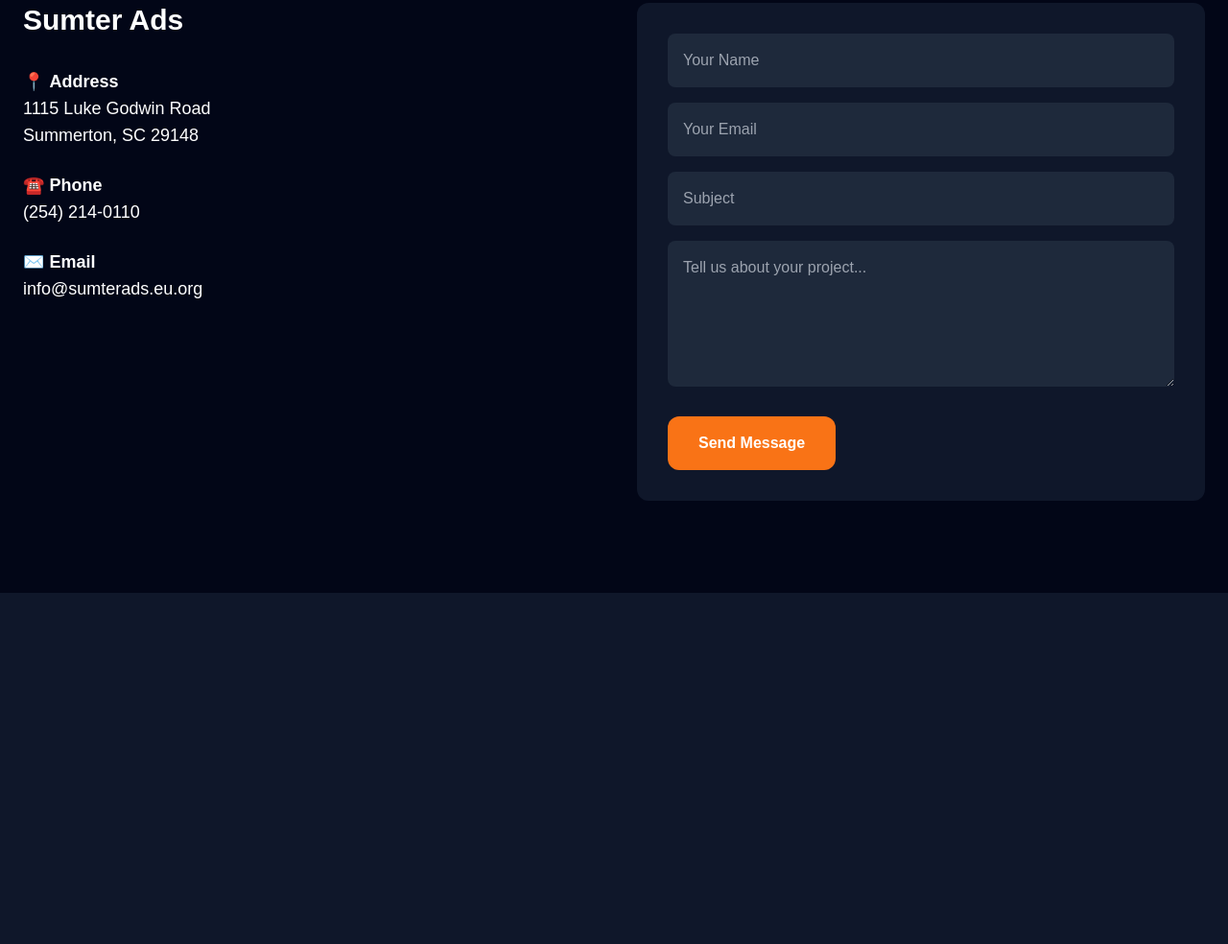
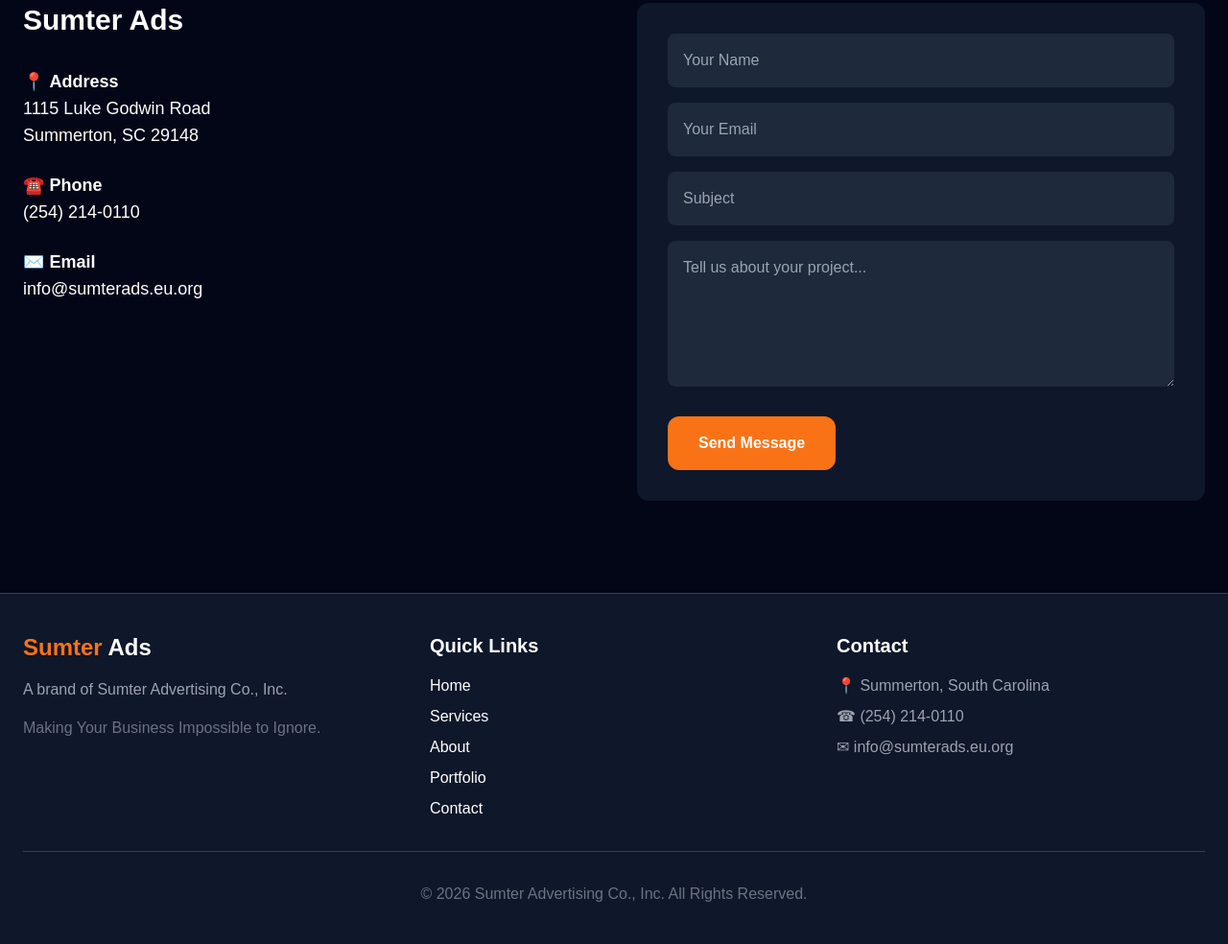
Before and after one commit to barbararod650-eng/SumterAds-Website, a plain HTML site: page index.html in a window 1280 px wide. Shown: the part 3764-4748 px from the top of the page at 96% size. Before the commit the page ends 4382 px from the top, so only its background shows below. Drawn offline with nearby package versions, Linux system fonts and the light colour scheme.

Commit message:
Add footer section

```diff
--- a/index.html
+++ b/index.html
@@ -413,6 +413,87 @@
     </div>
 
 </section>
+<!-- Footer -->
+<footer class="bg-slate-900 border-t border-slate-700 py-10">
+
+    <div class="max-w-7xl mx-auto px-6">
+
+        <div class="grid md:grid-cols-3 gap-10">
+
+            <!-- Company -->
+            <div>
+
+                <h3 class="text-2xl font-bold">
+                    <span class="text-orange-500">Sumter</span> Ads
+                </h3>
+
+                <p class="text-gray-400 mt-4">
+                    A brand of Sumter Advertising Co., Inc.
+                </p>
+
+                <p class="text-gray-500 mt-4">
+                    Making Your Business Impossible to Ignore.
+                </p>
+
+            </div>
+
+            <!-- Quick Links -->
+            <div>
+
+                <h3 class="text-xl font-bold mb-4">
+                    Quick Links
+                </h3>
+
+                <ul class="space-y-2">
+
+                    <li><a href="#home" class="hover:text-orange-500">Home</a></li>
+
+                    <li><a href="#services" class="hover:text-orange-500">Services</a></li>
+
+                    <li><a href="#about" class="hover:text-orange-500">About</a></li>
+
+                    <li><a href="#portfolio" class="hover:text-orange-500">Portfolio</a></li>
+
+                    <li><a href="#contact" class="hover:text-orange-500">Contact</a></li>
+
+                </ul>
+
+            </div>
+
+            <!-- Contact -->
+            <div>
+
+                <h3 class="text-xl font-bold mb-4">
+                    Contact
+                </h3>
+
+                <p class="text-gray-400">
+                    📍 Summerton, South Carolina
+                </p>
+
+                <p class="text-gray-400 mt-2">
+                    ☎ (254) 214-0110
+                </p>
+
+                <p class="text-gray-400 mt-2">
+                    ✉ info@sumterads.eu.org
+                </p>
+
+            </div>
+
+        </div>
+
+        <hr class="my-8 border-slate-700">
+
+        <p class="text-center text-gray-500">
+
+            © 2026 Sumter Advertising Co., Inc. All Rights Reserved.
+
+        </p>
+
+    </div>
+
+</footer>
     <script src="js/script.js"></script>
 
 </body>
```
